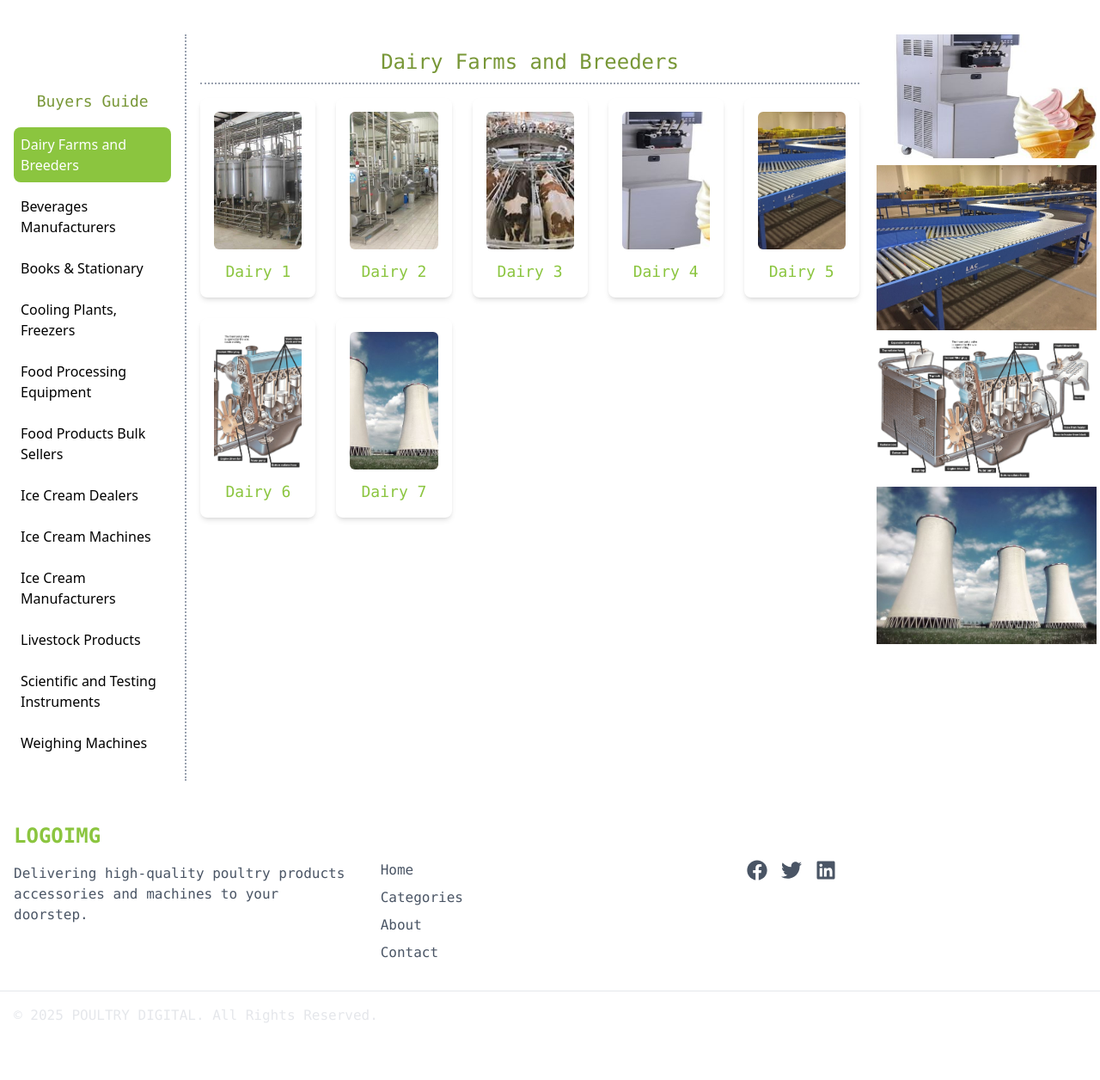
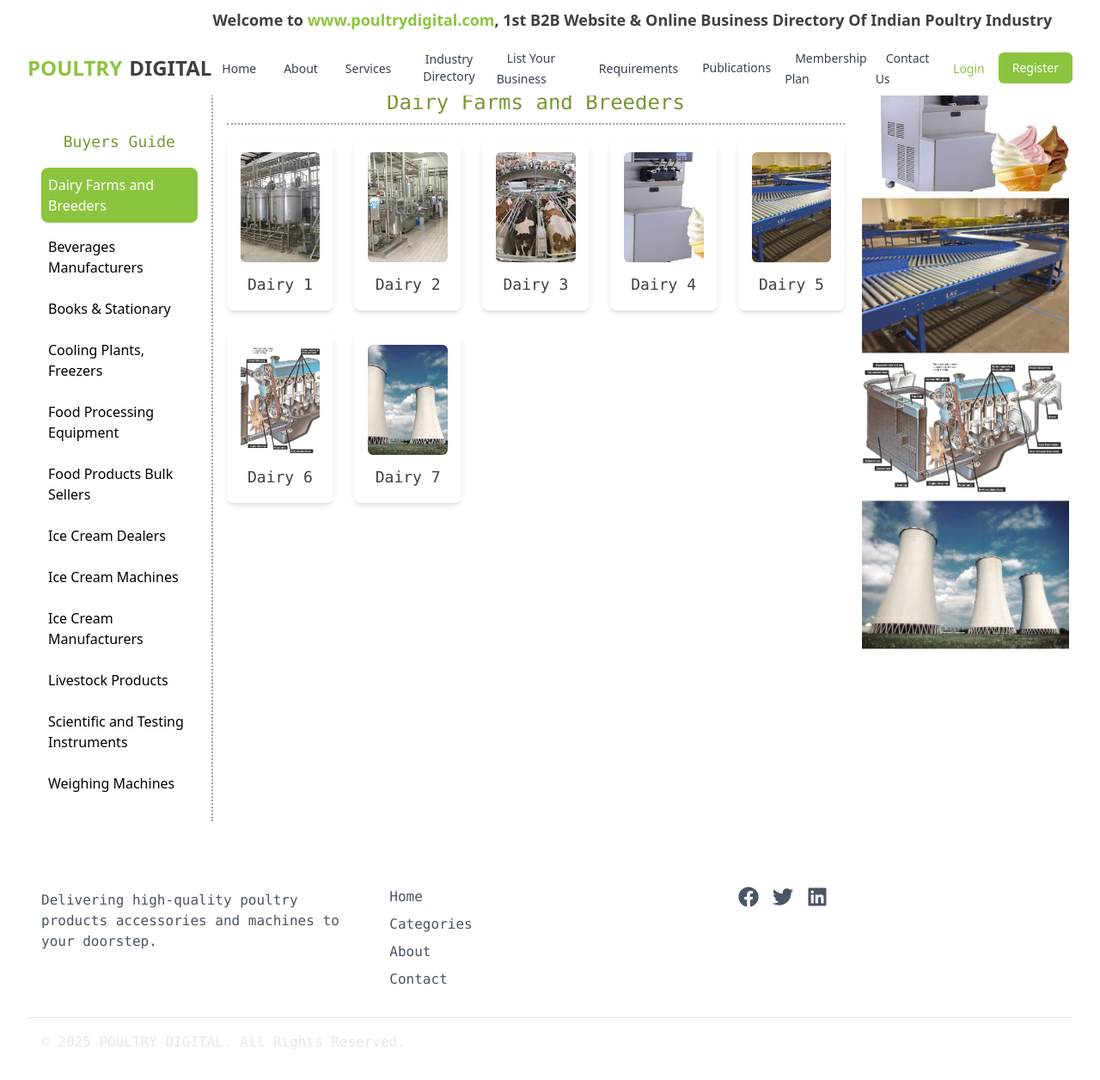
Before and after one commit to Sakshamgargj/poultry, a React (Vite) app: page /categories in a window 1280 px wide. Shown: the whole page at 86% size. Built offline with nearby package versions, Linux system fonts and the light colour scheme.

Commit message:
v-1.3.42

```diff
--- a/src/App.jsx
+++ b/src/App.jsx
@@ -9,6 +9,7 @@ import ContactForm from "./components/Contact";
 import AboutPage from "./components/About";
 import { useEffect } from "react";
 import EmailVerify from "./components/Verify";
+import "./styles/marquee.css";
 
 function App() {
   useEffect(() => {
@@ -21,6 +22,13 @@ function App() {
   }, []);
   return (
       <div>
+         <div className="marquee-container">
+                <div className="marquee-text">
+                    Welcome to <span className='text-primary'>www.poultrydigital.com</span>,
+                    1st B2B Website & Online Business Directory Of Indian Poultry Industry
+                </div>
+            </div>
+            <Navbar />
         <Routes>
           <Route Route path="/" element={<Home/>} />
           <Route Route path="/categories" element={<Category/>} />
--- a/src/components/Brand.jsx
+++ b/src/components/Brand.jsx
@@ -55,7 +55,7 @@ const BrandSection = () => {
   };
 
   return (
-    <section className="w-full h-auto py-2 sm:py-4">
+    <section className="w-full select-none h-auto px-4 md:px-8 py-2 sm:py-4">
       <h2 className="text-center text-darkprimary text-xl sm:text-2xl font-semibold mb-4 sm:mb-6">Our Clients</h2>
       <div className="max-w-8xl mx-auto px-2 sm:px-4">
 
--- a/src/components/Category.jsx
+++ b/src/components/Category.jsx
@@ -1,4 +1,4 @@
-import { useState } from "react";
+import { useState, useRef, useEffect } from "react";
 import { Menu } from "lucide-react";
 import { motion } from "framer-motion";
 import image1 from '../assets/images/img1.jpg';
@@ -139,9 +139,37 @@ const CategoryData = [
 export default function CategorySidebar() {
   const [selectedCategory, setSelectedCategory] = useState(CategoryData[0]);
   const [showSidebar, setShowSidebar] = useState(false);
+  const sidebarRef = useRef();
+
+  useEffect(() => {
+    const handleClickOutside = (event) => {
+      if (sidebarRef.current && !sidebarRef.current.contains(event.target)) {
+        setShowSidebar(false);
+      }
+    };
+
+    const handleScroll = (event) => {
+      if (!sidebarRef.current) return;
+
+      const sidebarEl = sidebarRef.current;
+      if (sidebarEl.contains(event.target)) {
+        setShowSidebar(true);  // scrolling inside sidebar
+      } else {
+        setShowSidebar(false); // scrolling outside
+      }
+    };
+
+    document.addEventListener("mousedown", handleClickOutside);
+    document.addEventListener("scroll", handleScroll, { capture: true, passive: true });
+
+    return () => {
+      document.removeEventListener("mousedown", handleClickOutside);
+      document.removeEventListener("scroll", handleScroll, { capture: true });
+    };
+  }, []);
 
   return (
-    <div className="flex pt-10 flex-col md:flex-row h-auto">
+    <div className="flex select-none pt-10  px-4 md:px-8 flex-col md:flex-row h-auto">
       {/* Mobile Sidebar Toggle Button */}
       <div className="md:hidden p-4">
         <button
@@ -154,10 +182,13 @@ export default function CategorySidebar() {
 
       {/* Sidebar */}
       <motion.div
+  ref={sidebarRef}
   initial={{ x: -100, opacity: 0 }}
   animate={{ x: 0, opacity: 1 }}
   transition={{ duration: 0.5 }}
-        className={`fixed inset-y-0 left-0 w-64 bg-green-200 md:bg-transparent p-4 pt-16 border-r-2 border-gray-400 border-dotted overflow-y-auto transition-transform transform md:relative md:translate-x-0 ${showSidebar ? "translate-x-0" : "-translate-x-full"}`}
+  className={`fixed inset-y-0 left-0 w-64 bg-green-200 md:bg-transparent p-4 pt-16 border-r-2 border-gray-400 border-dotted overflow-y-auto transition-transform transform md:relative md:translate-x-0 ${
+    showSidebar ? "translate-x-0" : "-translate-x-full"
+  }`}
 >
   <h2 className="text-lg text-center font-mono text-darkprimary mb-4">Buyers Guide</h2>
 
@@ -166,7 +197,8 @@ export default function CategorySidebar() {
       key={index}
       whileHover={{ scale: 1.05 }}
       whileTap={{ scale: 0.95 }}
-            className={`block w-full text-left p-2 rounded-lg mb-2 hover:bg-darkprimary transition-all ${selectedCategory.category === item.category ? "bg-primary text-white" : ""
+      className={`block w-full text-left p-2 rounded-lg mb-2 hover:bg-darkprimary transition-all ${
+        selectedCategory.category === item.category ? "bg-primary text-white" : ""
       }`}
       onClick={() => {
         setSelectedCategory(item);
@@ -178,10 +210,12 @@ export default function CategorySidebar() {
   ))}
 </motion.div>
 
+
+
       {/* Main Content */}
       <div className="w-full text-lg text-center md:w-3/4 p-4">
         <h2 className="text-2xl font-mono text-darkprimary border-b-2 border-gray-400 border-dotted pb-2 mb-4">{selectedCategory.category}</h2>
-        <div className="grid grid-cols-2 md:grid-cols-5 gap-6">
+        <div className="grid grid-cols-3 md:grid-cols-5 gap-6">
           {selectedCategory.subcategories.map((sub, index) => (
             <div
               key={index}
@@ -190,13 +224,13 @@ export default function CategorySidebar() {
               <motion.img
                 src={sub.image}
                 alt={sub.image}
-                className="w-full h-40 object-cover rounded-md"
+                className="w-full h-20 md:h-32 object-cover rounded-md"
                 initial={{ opacity: 0 }}
                 animate={{ opacity: 1 }}
                 whileHover={{ scale: 1.1 }}
                 transition={{ duration: 0.5 }}
               />
-              <p className="mt-3 font-mono text-center text-primary">{sub.title}</p>
+              <p className="mt-3 font-mono text-center text-darkText">{sub.title}</p>
             </div>
           ))}
         </div>
--- a/src/components/Footer.jsx
+++ b/src/components/Footer.jsx
@@ -33,12 +33,12 @@ const Footer = () => {
   ];
 
   return (
-    <footer className="bg-white select-none font-mono dark:bg-darkprimary text-white dark:text-white py-12">
+    <footer className="bg-white px-4 md:px-8 select-none font-mono dark:bg-darkprimary text-white dark:text-white py-8">
       <div className="container mx-auto px-4 grid md:grid-cols-3 gap-8">
         {/* Company Info */}
         <div>
-          <h3 className="text-2xl font-bold mb-4 text-primary dark:text-darkprimary">
-            LOGOIMG
+          <h3 className="text-2xl font-bold mb-4 text-white dark:text-white">
+          POULTRY DIGITAL
           </h3>
           <p className="text-gray-600  dark:text-gray-200">
             Delivering high-quality poultry products accessories and machines to your doorstep.
--- a/src/components/HeroSection.jsx
+++ b/src/components/HeroSection.jsx
@@ -77,9 +77,9 @@ const HeroSection = () => {
     };
 
     return (
-        <div className="w-full select-none">
+        <div className="w-full select-none ">
             {/* Main hero section with banners and updates */}
-            <div className="w-full pt-16" style={{ height: "auto" }}>
+            <div className="w-full pt-16 px-4 md:px-8" style={{ height: "auto" }}>
                 <div className="flex flex-col md:flex-row w-full">
                     {/* Banner/Video section - full width on mobile, 2/3 width on desktop */}
                     <div className="w-full md:w-2/3 relative overflow-hidden" style={{ height: "45vh" }}>
@@ -87,7 +87,7 @@ const HeroSection = () => {
                         {!videoPlayed ? (
                             <video
                                 src={video1}
-                                className="absolute inset-0 w-full h-full object-cover"
+                                className="absolute inset-0 w-full h-full rounded-2xl object-cover"
                                 autoPlay
                                 muted
                                 playsInline
@@ -117,7 +117,7 @@ const HeroSection = () => {
                                     <img
                                         src={banner.image}
                                         alt={`Banner ${banner.id}`}
-                                        className="absolute inset-0 w-full h-full object-cover"
+                                        className="absolute inset-0 w-full rounded-2xl h-full object-cover"
                                     />
                                 </motion.div>
                             ))
@@ -163,9 +163,9 @@ const HeroSection = () => {
                     </div>
 
                     {/* Updates section - full width on mobile, 1/3 width on desktop */}
-                    <div className="w-full md:w-1/3 border-t md:border-t-0 md:border-l border-gray-200 bg-white">
-                        <div className="bg-gray-50 text-center py-2 border-b border-gray-200">
-                            <h3 className="font-bold text-sm md:text-base text-darkText">IMPORTANT UPDATES</h3>
+                    <div className="w-full md:w-1/3 border-t md:border-t-0 rounded-2xl border-gray-200 bg-white">
+                        <div className="text-center py-2 rounded-2xl border-b border-gray-400">
+                            <h3 className="font-bold text-sm md:text-base text-darkprimary">IMPORTANT UPDATES</h3>
                         </div>
 
                         <div className="flex flex-col md:h-[40vh] overflow-y-auto">
--- a/src/components/Home.jsx
+++ b/src/components/Home.jsx
@@ -1,22 +1,12 @@
 import React from 'react'
 import Category from './Category';
 import ContactForm from './Contact';
-import "../styles/marquee.css";
-import Navbar from './Navbar';
 import HeroSection from './HeroSection';
 import BrandSection from './Brand';
 
 function Home() {
     return (
         <div>
-            <div className="marquee-container">
-                <div className="marquee-text">
-                    Welcome to <span className='text-primary'>www.poultrydigital.com</span>,
-                    1st B2B Website & Online Business Directory Of Indian Poultry Industry
-                </div>
-            </div>
-
-            <Navbar />
             <HeroSection />
             <Category />
             <ContactForm />
--- a/src/components/Navbar.jsx
+++ b/src/components/Navbar.jsx
@@ -103,10 +103,10 @@ const Navbar = () => {
 
   return (
     <nav
-      className={`fixed left-0 w-full z-50 transition-all duration-300 ${
+      className={`fixed select-none left-0 w-full z-50 transition-all duration-300 ${
         isScrolled
           ? "bg-white/95 top-0 shadow-lg py-2"
-          : "bg-white backdrop-blur-lg py-3"
+          : "bg-white backdrop-blur-lg py-1"
       }`}
     >
       <div className="px-4 lg:px-8 flex items-center justify-between">
--- a/src/components/Register.jsx
+++ b/src/components/Register.jsx
@@ -50,7 +50,7 @@ function RegisterPage() {
     };
 
     return (
-        <div className="flex select-none justify-center items-center min-h-screen pt-20 bg-gray-100 p-4">
+        <div className="flex select-none justify-center items-center min-h-screen pt-20 bg-white p-4">
             <div className="bg-white shadow-lg rounded-lg p-6 w-full max-w-md border">
                 <h2 className="text-center text-2xl font-bold text-gray-800">Create an Account</h2>
                 <p className="text-center text-gray-600 mb-6">Sign up to get started</p>
```
Lines whose indentation alone changed are shown as unchanged.
